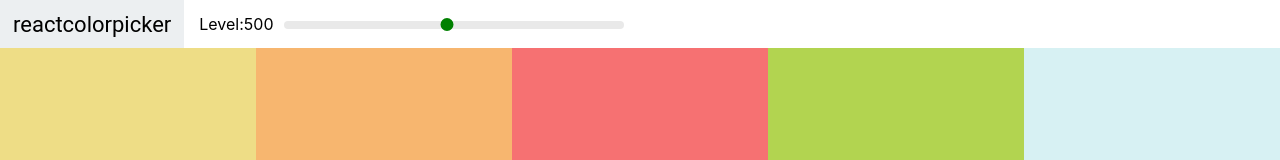
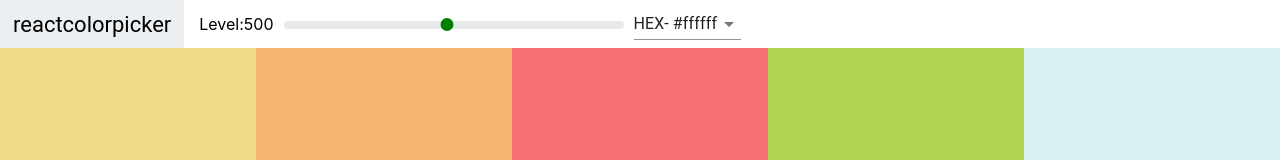
Before and after one commit to ch-ankit/color-app, a React (Create React App) app: page / in a window 1280 px wide. Shown: the top 160 px of the page. Built offline with nearby package versions, Linux system fonts and the light colour scheme.

Commit message:
Added Select slider

```diff
--- a/package.json
+++ b/package.json
@@ -3,6 +3,7 @@
     "version": "0.1.0",
     "private": true,
     "dependencies": {
+        "@material-ui/core": "^4.10.1",
         "@testing-library/jest-dom": "^4.2.4",
         "@testing-library/react": "^9.5.0",
         "@testing-library/user-event": "^7.2.1",
--- a/src/Navbar.js
+++ b/src/Navbar.js
@@ -1,12 +1,20 @@
 import React, { Component } from 'react';
 import Slider from 'rc-slider'
+import Select from "@material-ui/core/Select"
 import 'rc-slider/assets/index.css'
 import './Navbar.css'
+import { MenuItem } from '@material-ui/core';
 
 class Navbar extends Component {
     constructor(props) {
         super(props);
+        this.state = { format: 'hex' }
         this.handleChange = this.handleChange.bind(this)
+        this.handleColorChange = this.handleColorChange.bind(this)
+    }
+    handleColorChange(e) {
+        this.setState({ format: e.target.value })
+        this.props.handleChange(e.target.value)
     }
     handleChange(newLevel) {
         this.props.changer(newLevel)
@@ -23,6 +31,13 @@ class Navbar extends Component {
                         <Slider defaultValue={this.props.level} step={100} min={100} max={900} onAfterChange={this.handleChange} />
                     </div>
                 </div>
+                <div className="select-container">
+                    <Select value={this.state.format} onChange={this.handleColorChange}>
+                        <MenuItem value="hex">HEX- #ffffff</MenuItem>
+                        <MenuItem value="rgb">RGB- rgb(255,255,255)</MenuItem>
+                        <MenuItem value="rgba">RGBA- rgba(255,255,255,1.0)</MenuItem>
+                    </Select>
+                </div>
             </header>
         );
     }
--- a/src/Palette.js
+++ b/src/Palette.js
@@ -6,19 +6,23 @@ import Navbar from './Navbar';
 class Palette extends Component {
     constructor(props) {
         super(props);
-        this.state = { level: 500 }
+        this.state = { level: 500, format: 'hex' }
         this.changeLevel = this.changeLevel.bind(this);
+        this.changeColorFormat = this.changeColorFormat.bind(this)
+    }
+    changeColorFormat(val) {
+        this.setState({ format: val })
     }
     changeLevel(newLevel) {
         this.setState({ level: newLevel })
     }
     render() {
         const { colors } = this.props.palette;
-        const { level } = this.state;
-        const colorBoxes = colors[level].map(color => <ColorBox background={color.hex} name={color.name} />)
+        const { level, format } = this.state;
+        const colorBoxes = colors[level].map(color => <ColorBox background={color[format]} name={color.name} />)
         return (
             <div className="Palette">
-                <Navbar level={level} changer={this.changeLevel} />
+                <Navbar level={level} changer={this.changeLevel} handleChange={this.changeColorFormat} />
                 <div className="Palette-colors">
                     {colorBoxes}
                     {/* Bunch of Color Boxes */}
```
Also changed, not shown: 1 other file (tests, documents, lock files or other folders).
